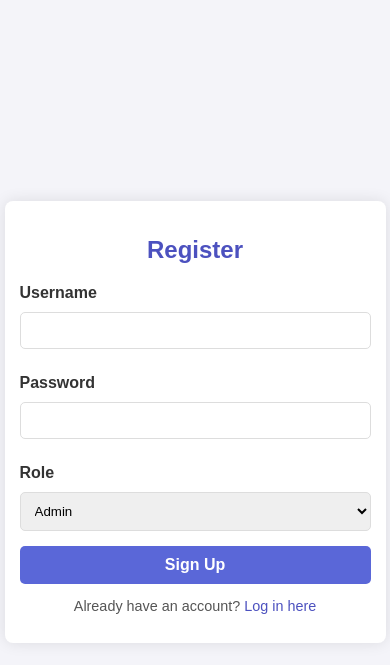
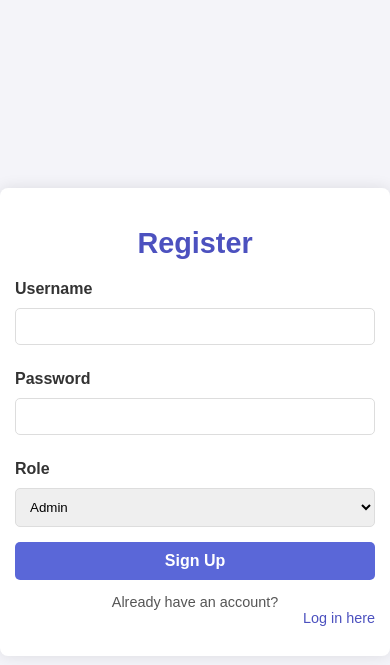
Before and after one commit to merylgrace/rice-inventory, a PHP site: page /registration.php in a window 390 px wide. Shown: the top 665 px of the page. Run offline with PHP 8.4, Linux system fonts and the light colour scheme.

Commit message:
styles again

```diff
--- a/css/style.css
+++ b/css/style.css
@@ -12,10 +12,10 @@ body {
 }
 
 /* Container for Forms */
-.container, .register-container, .login-container {
-    width: 80%; /* Adjust width for a responsive layout */
-    max-width: 1200px; /* Set a max width for larger screens */
-    padding: 20px;
+.register-container, .login-container, .container {
+    width: 90%; /* Adjust width to make the container wider */
+    max-width: 1200px; /* Set a max width to control container size */
+    padding: 30px;
     background-color: #ffffff;
     border-radius: 8px;
     box-shadow: 0 0 15px rgba(0, 0, 0, 0.1);
@@ -27,7 +27,7 @@ h2 {
     text-align: center;
     color: #4c51bf;
     margin-bottom: 20px;
-    font-size: 1.5em;
+    font-size: 1.8em;
 }
 
 /* Form Labels */
@@ -70,6 +70,9 @@ button:hover {
 a {
     color: #4c51bf;
     text-decoration: none;
+    display: block;
+    text-align: right;
+    margin-bottom: 15px;
 }
 
 a:hover {
@@ -92,7 +95,7 @@ p {
 
 .dashboard-table th, .dashboard-table td {
     border: 1px solid #ddd;
-    padding: 10px;
+    padding: 12px; /* Increased padding for better readability */
     text-align: left;
 }
 
@@ -116,8 +119,12 @@ p {
 /* Responsive Design */
 @media (max-width: 600px) {
     .container, .register-container, .login-container {
-        width: 90%;
+        width: 95%;
         padding: 15px;
+    }
+
+    .dashboard-table th, .dashboard-table td {
+        padding: 8px; /* Adjust padding for small screens */
     }
 
     button {
```
